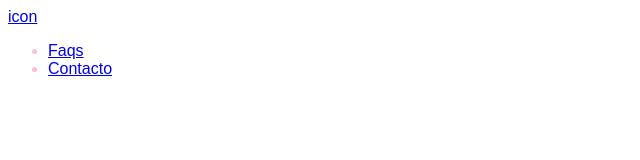
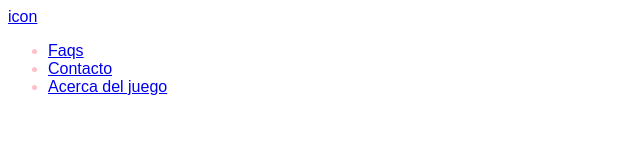
Before and after one commit to andres19r/prueba, a plain HTML site: page index.html in a window 1280 px wide. Shown: the whole page, without its empty margins (0-640 px from the left). Drawn offline with Linux system fonts and the light colour scheme.

Commit message:
Acerca del curso

```diff
--- a/index.html
+++ b/index.html
@@ -15,6 +15,7 @@
           <ul>
               <li><a href="#">Faqs</a></li>
               <li><a href="#">Contacto</a></li>
+              <li><a href="#">Acerca del juego</a></li>
           </ul>
       </div>
     </nav>
```
